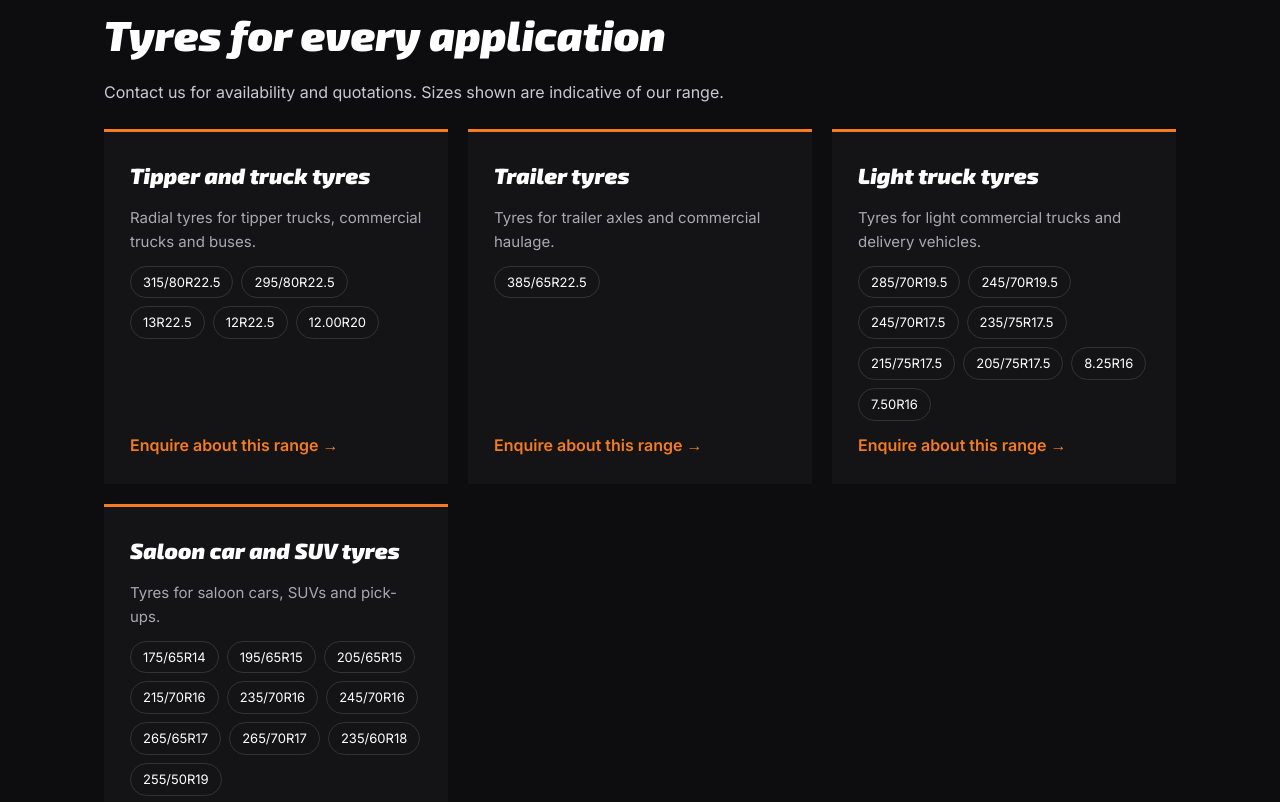
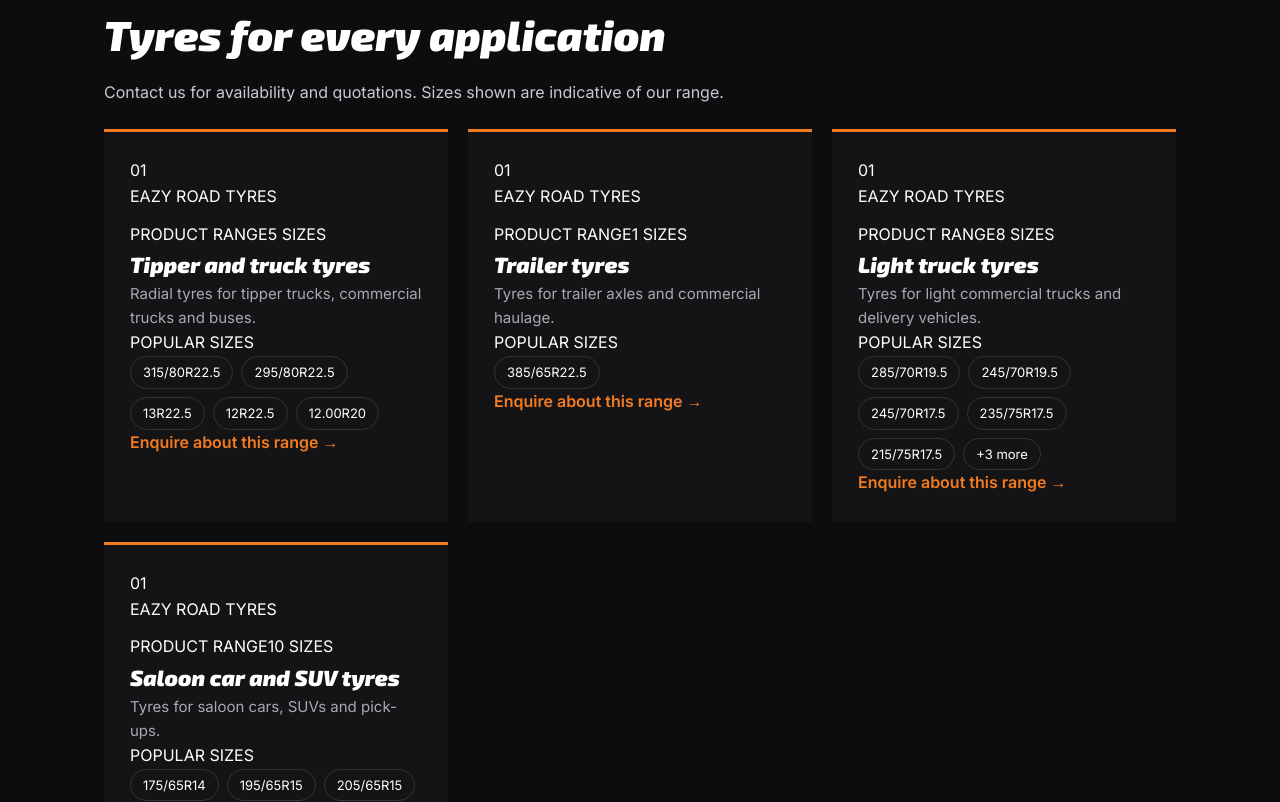
Before and after one commit to Baiden001/eazy-tyres, a Next.js app: page /products in a window 1280 px wide. Shown: the part 1420-2222 px from the top of the page. Built offline with nearby package versions, Linux system fonts and the light colour scheme; no server answers.

Commit message:
Update ProductCategory.jsx

```diff
--- a/components/ProductCategory.jsx
+++ b/components/ProductCategory.jsx
@@ -1,7 +1,53 @@
 import Link from 'next/link';
-export default function ProductCategory({c}){
-  return (<article className="pc"><h3>{c.name}</h3><p>{c.desc}</p>
-    <div className="sizes sm">{c.sizes.map(s=><span key={s}>{s}</span>)}</div>
-    {c.brands.length>0&&<p><b>Brands:</b> {c.brands.join(', ')}</p>}
-    <Link className="lk" href="/contact" aria-label={`Enquire about ${c.name}`}>Enquire about this range &rarr;</Link></article>);
+
+export default function ProductCategory({ c, index = 0 }) {
+  const number = String(index + 1).padStart(2, '0');
+
+  return (
+    <article className="pc">
+      <div className="pc-visual" aria-hidden="true">
+        <span className="pc-number">{number}</span>
+        <div className="pc-wheel">
+          <span className="pc-wheel-inner">
+            <span />
+          </span>
+        </div>
+        <span className="pc-visual-label">EAZY ROAD TYRES</span>
+      </div>
+
+      <div className="pc-content">
+        <div className="pc-meta">
+          <span>PRODUCT RANGE</span>
+          <span>{c.sizes.length} SIZES</span>
+        </div>
+
+        <h3>{c.name}</h3>
+        <p>{c.desc}</p>
+
+        <div className="pc-size-heading">POPULAR SIZES</div>
+        <div className="sizes sm">
+          {c.sizes.slice(0, 5).map((s) => (
+            <span key={s}>{s}</span>
+          ))}
+          {c.sizes.length > 5 && (
+            <span className="pc-more">+{c.sizes.length - 5} more</span>
+          )}
+        </div>
+
+        {c.brands.length > 0 && (
+          <p className="pc-brands">
+            <b>Brands:</b> {c.brands.join(', ')}
+          </p>
+        )}
+
+        <Link
+          className="lk"
+          href="/contact"
+          aria-label={`Enquire about ${c.name}`}
+        >
+          Enquire about this range <span aria-hidden="true">→</span>
+        </Link>
+      </div>
+    </article>
+  );
 }
```
